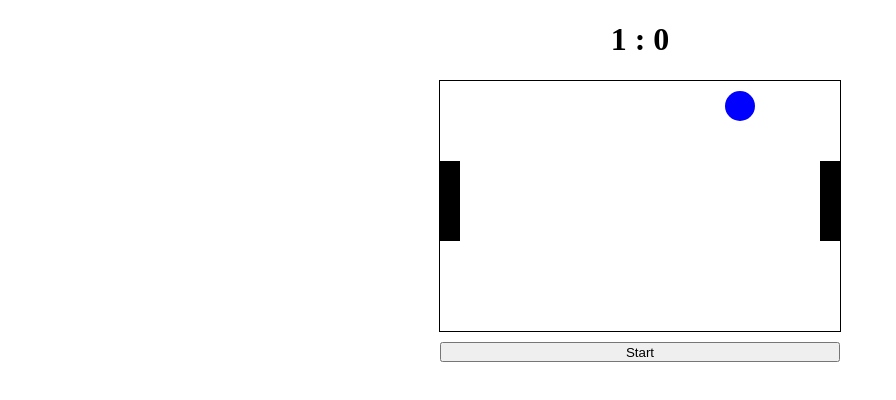
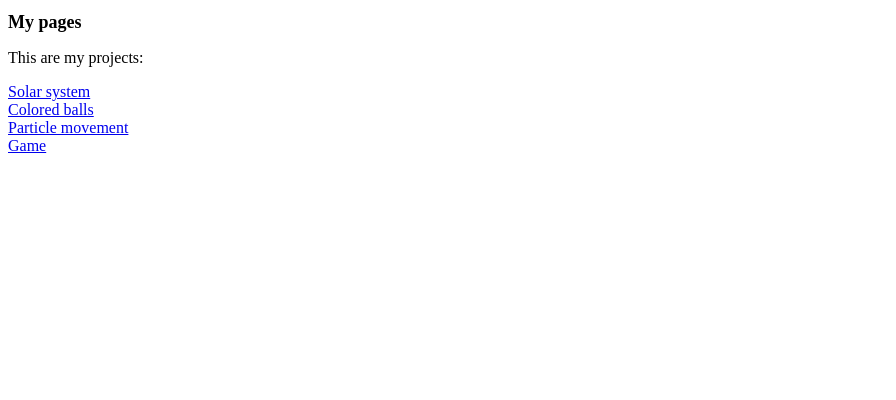
Before and after one commit to anetasopa/butterfly-123.github.io, a plain HTML site: page index.html in a window 1280 px wide. Shown: the whole page, without its empty margins (0-896 px from the left). Drawn offline with Linux system fonts and the light colour scheme.

Commit message:
Make my small page

```diff
--- a/index.html
+++ b/index.html
@@ -4,282 +4,32 @@
 <head>
   <meta charset="utf-8">
 
-  <title>The HTML5 Herald</title>
-  <meta name="description" content="The HTML5 Herald">
-  <meta name="author" content="SitePoint">
+  <title>My Pages</title>
+  <meta name="description" content="My Pages">
+  <meta name="pages" content="SitePoint">
 
   <style>
-    #canvas {
-      border: 1px solid black;
-      display: block;
-      margin: 0 auto;
+
+    h1 {
+      font-size: large;
+      color: black;
     }
-    h1, p {
-      text-align: center;
-    }
-    button {
-      width: 400px;
-      height: 20px;
-      display: block;
-      margin: 0 auto;
-      margin-top: 10px;
-    }
+
   </style>
 
 </head>
 
 <body>
 
-  <h1></h1>
-  <p></p>
-  <canvas id='canvas' width=400 height=250></canvas>
-  <button>Start</button>
+  <h1>My pages</h1>
+  <p>This are my projects:</p>
+  <a href='https://jsfiddle.net/5zhm7gsu/'>Solar system</a> <br />
+  <a href='https://jsfiddle.net/yzdcLjq2/2/'>Colored balls</a> <br />
+  <a href='https://jsfiddle.net/g4k0by3h/'>Particle movement</a> <br />
+  <a href='https://jsfiddle.net/g4k0by3h/1/'>Game</a>
 
  <script type="text/javascript">
-    var canvas = document.getElementById('canvas');
-    var button = document.querySelector('button');
-    var ctx = canvas.getContext("2d");
 
-    const MAX_POINTS = 5
-    const BALL_SPEED = 2
-    const BALL_START_X = 200
-    const BALL_START_Y = 90
-    const PLAYER_VELOCITY = 25;
-
-    class Game {
-      constructor(ballNew, playerLeft, playerRight) {
-        this.ballNew = ballNew
-        this.playerLeft =  playerLeft
-        this.playerRight =  playerRight
-      }
-
-      logic() {
-        this.ballNew.speedBall()
-
-        if(this.hasBallHitPlayerOne()) {
-            this.ballNew.invertVx()
-        }
-
-        if (this.hasBallHitPlayerTwo()) {
-            this.ballNew.invertVx()
-        }
-
-        if (this.ballNew.bounceOfTop()) {
-            this.ballNew.invertVy()
-        }
-
-        if (this.ballNew.bounceOfButtom()) {
-            this.ballNew.invertVy()
-        }
-
-        if (this.ballNew.bounceOfRight()) {
-          this.addPointPlayerOne()
-          this.ballNew.resetPosition()
-        }
-
-        if (this.ballNew.bounceOfLeft()) {
-          this.addPointPlayerTwo()
-          this.ballNew.resetPosition()
-        }
-
-        if(this.didSomeoneWin()) {
-          this.drawWhoWon()
-          this.ballNew.stopBall()
-        }
-      }
-
-      hasBallHitPlayerOne() {
-        return this.ballNew.x < 20 && this.ballNew.y > this.playerLeft.y && this.ballNew.y < this.playerLeft.y + 80
-      }
-
-      hasBallHitPlayerTwo() {
-        return this.ballNew.x > canvas.width - 20 && this.ballNew.y > this.playerRight.y && this.ballNew.y < this.playerRight.y + 80
-      }
-
-      addPointPlayerOne() {
-        this.playerLeft.addOnePoint()
-        document.querySelector('h1').innerHTML = `${this.playerLeft.points} : ${this.playerRight.points}`
-      }
-
-      addPointPlayerTwo() {
-        this.playerLeft.addOnePoint()
-        document.querySelector('h1').innerHTML = `${this.playerLeft.points} : ${this.playerRight.points}`
-      }
-
-      didSomeoneWin() {
-        return this.playerLeft.points >= MAX_POINTS || this.playerRight.points >= MAX_POINTS
-      }
-
-      drawWhoWon() {
-        if (this.didPlayerTwoWin()) {
-          document.querySelector('p').innerHTML = `Player two wins`
-        }
-
-        if (this.didPlayerOneWin()) {
-          document.querySelector('p').innerHTML = `Player one wins`
-        }
-      }
-
-      didPlayerOneWin() {
-        return this.playerRight.points == MAX_POINTS
-      }
-
-      didPlayerTwoWin() {
-        return this.playerLeft.points == MAX_POINTS
-      }
-    }
-
-    class Ball {
-      constructor(x, y, vx, vy, r, color) {
-        this.x = x
-        this.y = y
-        this.vx = vx
-        this.vy = vy
-        this.r = r
-        this.color = color
-      }
-
-      resetPosition() {
-        this.x = 200
-        this.y = 125
-      }
-
-      bounceOfLeft() {
-        return this.x < 0
-      }
-
-      bounceOfRight() {
-        return this.x > canvas.width
-      }
-
-      bounceOfTop() {
-        return this.y < 0
-      }
-
-      bounceOfButtom() {
-        return this.y > canvas.height
-      }
-
-      invertVy() {
-        this.vy = -this.vy;
-      }
-
-      invertVx() {
-        this.vx = -this.vx
-      }
-
-      stopBall() {
-        this.vx = 0
-        this.vy = 0
-      }
-
-      speedBall() {
-        this.x += this.vx;
-        this.y += this.vy;
-      }
-    }
-
-    class Player {
-      constructor(x, y, points, upButton, downButton) {
-        this.x = x
-        this.y = y
-        this.points = points
-        this.upButton = upButton
-        this.downButton = downButton
-      }
-
-      shouldMoveUp(event) {
-        return event.key == this.upButton && this.y > 0
-      }
-
-      moveUp() {
-        this.y -= PLAYER_VELOCITY;
-      }
-
-      moveDown() {
-        this.y += PLAYER_VELOCITY
-      }
-
-      shouldMoveDown(event) {
-        return event.key == this.downButton && this.y < 170
-      }
-
-      addOnePoint() {
-        this.points++
-      }
-
-      resetPoints() {
-        this.points = 0
-      }
-    }
-
-    const ballNew = new Ball(200, 125, 1, 1, 15, 'blue')
-    const playerLeft = new Player(0, 80, 0, 'w', 'z')
-    const playerRight = new Player(380, 80, 0, 'u', 'n')
-    const newGame = new Game(ballNew, playerLeft, playerRight)
-
-
-    document.addEventListener("keydown", (event) => {
-      if(playerLeft.shouldMoveUp(event)) {
-        playerLeft.moveUp()
-      }
-
-      if(playerLeft.shouldMoveDown(event)) {
-        playerLeft.moveDown()
-      }
-
-      if(playerRight.shouldMoveUp(event)) {
-        playerRight.moveUp()
-      }
-
-      if(playerRight.shouldMoveDown(event)) {
-        playerRight.moveDown()
-      }
-    });
-
-    button.addEventListener("click", function(){
-      ballNew.vx = BALL_SPEED;
-      ballNew.vy = -BALL_SPEED;
-      ballNew.x = BALL_START_X;
-      ballNew.y = BALL_START_Y;
-      playerLeft.resetPoints()
-      playerRight.resetPoints()
-
-
-      document.querySelector('h1').innerHTML = `${playerLeft.points} : ${playerRight.points}`
-      document.querySelector('p').innerHTML = ``
-    })
-
-    function drawBall(ballNew) {
-      ctx.beginPath();
-      ctx.arc(ballNew.x, ballNew.y, ballNew.r, 0, Math.PI*2);
-      ctx.fillStyle = ballNew.color;
-      ctx.fill();
-      ctx.closePath();
-    }
-
-    function drawPlayer(player) {
-      ctx.beginPath();
-      ctx.rect(player.x, player.y, 20, 80);
-      ctx.fillStyle = 'black';
-      ctx.fill();
-    }
-
-    function drawAnimation() {
-        ctx.clearRect(0, 0, canvas.width, canvas.height);
-        newGame.logic()
-        drawBall(ballNew);
-        drawPlayer(playerLeft);
-        drawPlayer(playerRight);
-    }
-
-    function loop() {
-        window.requestAnimationFrame(loop);
-
-        drawAnimation();
-    }
-
-    loop();
   </script>
 </body>
 </html>
```
